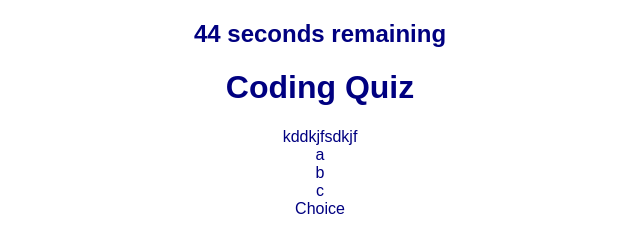
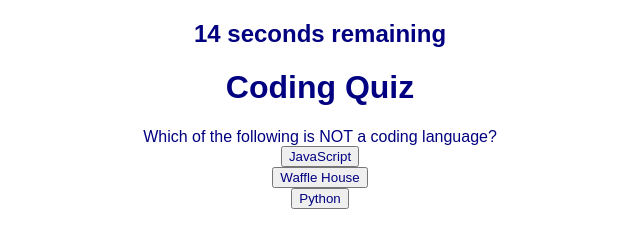
Before and after one commit to catherinecunningham/mod-4-challenge-codingquiz, a plain HTML site: page index.html in a window 1280 px wide. Both pictures are taken after a click on the button "Start!". Shown: the whole page, without its empty margins (320-960 px from the left). Drawn offline with Linux system fonts and the light colour scheme.

Commit message:
clean up code and change comments

```diff
--- a/assets/js/script.js
+++ b/assets/js/script.js
@@ -5,15 +5,14 @@ var timerEl = document.getElementById('countdown');
 var startButton = document.getElementById("start-button");
 var questionIndex = 0;
 var question = document.getElementById("question");
-var option1 = document.getElementById("option-1");
-var option2 = document.getElementById("option-2");
-var option3 = document.getElementById("option-3");
-var option4 = document.getElementById("option-4");
+var option1 = document.getElementById("button-option-1");
+var option2 = document.getElementById("button-option-2");
+var option3 = document.getElementById("button-option-3");
 
-// start button begins timer - add event listener on button click
+// timer function
 
 function countdown() {
-    var timeLeft = 45;
+    var timeLeft = 15;
     var timeInterval = setInterval(function() {
         if (timeLeft > 1) {
             timerEl.textContent = timeLeft + ' seconds remaining';
@@ -23,55 +22,46 @@ function countdown() {
             timerEl.textContent = timeLeft + ' second remaining';
         }
         else {
-            timerEl.textContent = '';
-            clearInterval(timeInterval);
-            //displayMessage();
+            //endGame function
         }
     }, 1000);
 };
 
-// countdown();
-
-// timer in top right corner counts down
-
-//question content
-
-//object obj.key = val
-// answer key is another object, answers could also be an array
+//question content, array of questions with three objects
 var quizQuestions = [
     {
-        question: "kddkjfsdkjf",
+        question: "Which of the following is NOT a coding language?",
         answers: {
-            A: 'a', //place comma after each answer
-            B: 'b',
-            C: 'c',
+            A: 'JavaScript',
+            B: 'Waffle House',
+            C: 'Python',
         },
         correctAnswer: 'b'
     },
     {
-        question: "sldkjfldskjf",
+        question: "Are semicolons required in JavaScript for the code to work?",
         answers: {
-            A: 'a',
-            B: 'b',
-            C: 'c',
+            A: 'Yes, you must have them.',
+            B: 'No, but you should have them.',
+            C: 'No, they are completely unnecessary.',
         },
-        correctAnswer: 'c'
+        correctAnswer: 'b'
     },
     {
-        question: "sldkjjf",
+        question: "What does JavaScript do?",
         answers: {
-            A: 'a',
-            B: 'b',
-            C: 'c',
+            A: 'Gives style to a webpage.',
+            B: 'Adds functionality to a webpage.',
+            C: 'Provides the basic structure of a webpage.',
         },
-        correctAnswer: 'a'
-    } //add comma here and insert additional questions
+        correctAnswer: 'b'
+    }
 ];
 
+// index for question array
 for(var i=0; i < quizQuestions.length; i++) {
-    console.log(i);
-    console.log(quizQuestions[i]);
-    console.log(quizQuestions[i].question);
+
+
 }
 
 function displayQuestion() {
@@ -82,7 +72,7 @@ function displayQuestion() {
 
 }
 
-// when we click the start button, countdown starts and the questions display
+// start button begins timer and switches screen to first question
 function startGame() {
     intro.style.display = "none";
     questionBox.style.display = "block";
@@ -100,5 +90,5 @@ function startGame() {
 // quiz records the score or you input the score yourself??
 // score and name recorded
 
-//event listener
+//event listeners
 startButton.addEventListener('click', startGame)
--- a/index.html
+++ b/index.html
@@ -21,24 +21,21 @@
         Start!
     </button>
     </div>
+<!--Questions and Answer Options-->
     <div id="question-box">
         <div id="question">
-           Question
+            <button id = "question-text"></button>
         </div>
         <div id="option-1">
-            Choice
+            <button id="button-option-1"></button>
         </div>
        <div id="option-2">
-            Choice
+            <button id="button-option-2"></button>
        </div>
        <div id="option-3">
-            Choice
-       </div>
-       <div id="option-4">
-            Choice
+            <button id="button-option-3"></button>
        </div>
     </div>
-<!--Questions Start-->
     <script src="./assets/js/script.js"></script>
 </body>
 </html>
```
